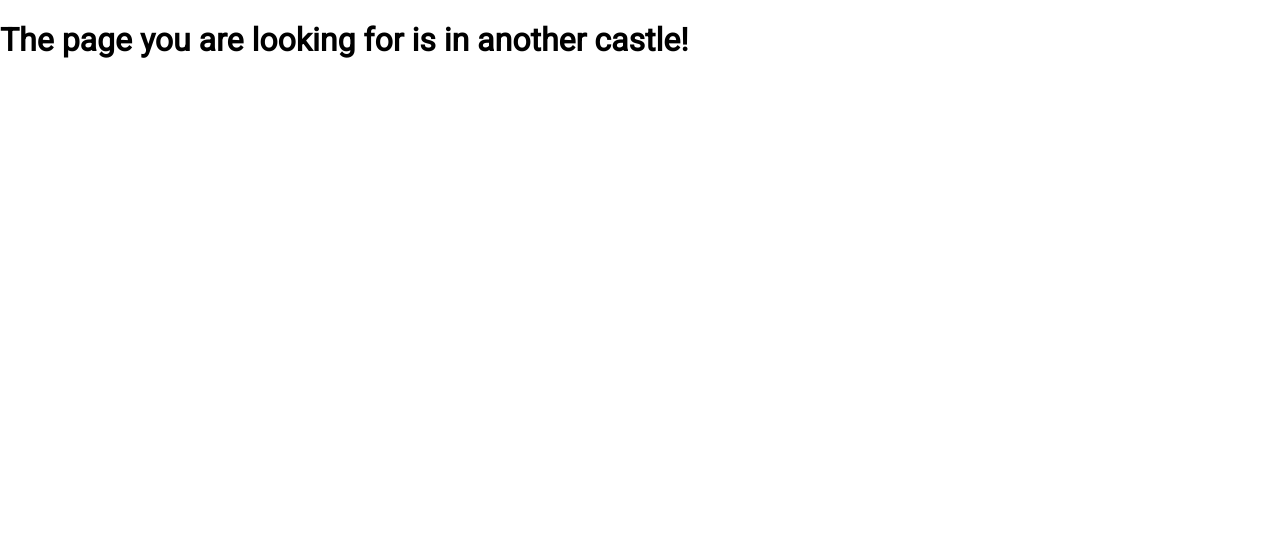
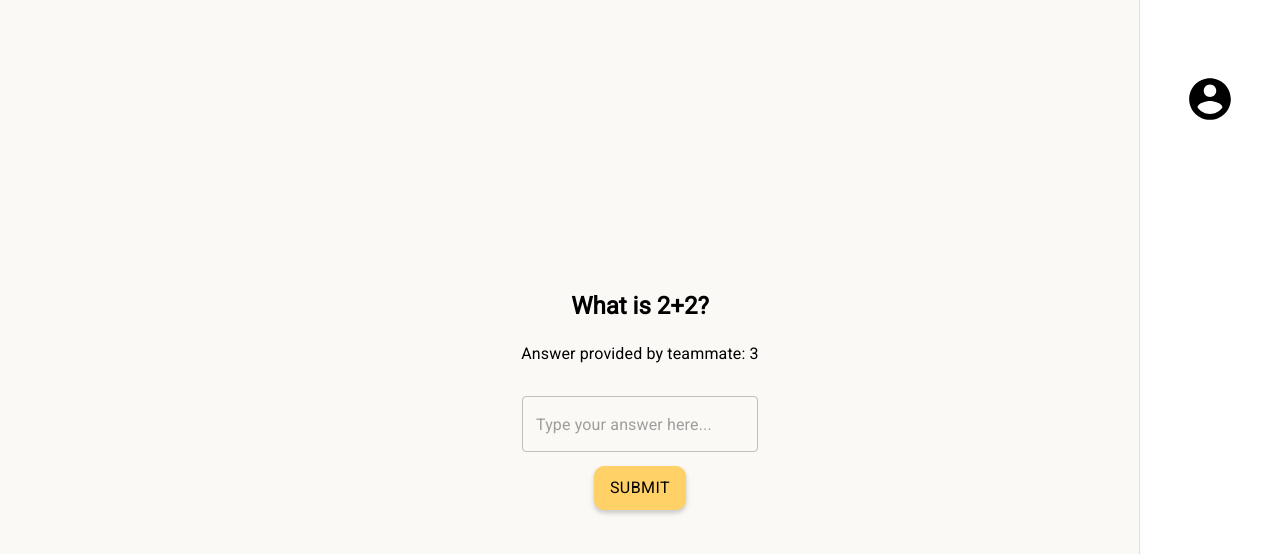
Before and after one commit to joeychun/relay, a React app: page /problem in a window 1280 px wide. Shown: the top 554 px of the page. Built offline with nearby package versions, Linux system fonts and the light colour scheme; no server answers; the HTML template or start-up script is replaced by a standard one.

Commit message:
added basic problem page

```diff
--- a/client/src/components/App.tsx
+++ b/client/src/components/App.tsx
@@ -13,6 +13,7 @@ import "../utilities.css";
 import Lobby from "./pages/Lobby";
 import TeamCreate from "./pages/TeamCreate";
 import Team from "./pages/Team";
+import Problem from "./pages/Problem";
 
 const App = () => {
   const [userId, setUserId] = useState<string | undefined>(undefined);
@@ -61,6 +62,7 @@ const App = () => {
         <Route path="/lobby" element={<Lobby />} />
         <Route path="/team" element={<Team />} />
         <Route path="/team-create" element={<TeamCreate teamSize={2} />} />
+        <Route path="/problem" element={<Problem problem="What is 2+2?" prevAnswer={3} />} />
         <Route path="*" element={<NotFound />} />
       </Routes>
     </BrowserRouter>
--- /dev/null
+++ b/client/src/components/pages/Problem.tsx
@@ -0,0 +1,82 @@
+/** @jsx jsx */
+import { css, jsx } from '@emotion/react';
+import React, { useState } from 'react';
+import Sidebar from '../Sidebar';
+import { Typography, TextField, Button } from '@mui/material';
+
+const styles = {
+  root: css`
+    display: flex;
+    min-height: 100vh;
+    background-color: #faf9f6;
+    color: #000000;
+    justify-content: center;
+    align-items: center;
+    flex-direction: column;
+  `,
+  problemContainer: css`
+    max-width: 600px;
+    text-align: center;
+    margin-bottom: 20px;
+  `,
+  problemText: css`
+    font-size: 24px;
+    font-weight: bold;
+    margin-bottom: 20px;
+  `,
+  textArea: css`
+    width: 20%;
+    height: 60px;
+    padding: 10px;
+    margin-bottom: 20px;
+    border-radius: 8px;
+    // border: 1px solid #ccc;
+    resize: none;
+    box-sizing: border-box;
+  `,
+  submitButton: css`
+    padding: 8px 16px;
+    background-color: #ffd166;
+    color: #000000;
+    font-size: 1rem;
+    border-radius: 10px;
+    border: none;
+    cursor: pointer;
+    box-shadow: 0px 3px 5px rgba(0, 0, 0, 0.2);
+  `,
+};
+
+const ProblemPage = ({ problem, prevAnswer }) => {
+  const [userAnswer, setUserAnswer] = useState('');
+
+  const handleSubmit = () => {
+    // Handle form submission, e.g., submit the user's answer to the server
+    console.log('User submitted answer:', userAnswer);
+  };
+
+  return (
+    <div css={styles.root}>
+      <div css={styles.problemContainer}>
+        <Typography variant="h5" css={styles.problemText}>{problem}</Typography>
+        {prevAnswer && (
+          <Typography variant="body1">Answer provided by teammate: {prevAnswer}</Typography>
+        )}
+      </div>
+      <TextField
+        multiline
+        rows={1}
+        variant="outlined"
+        placeholder="Type your answer here..."
+        value={userAnswer}
+        onChange={(e) => setUserAnswer(e.target.value)}
+        css={styles.textArea}
+      />
+      <Button variant="contained" onClick={handleSubmit} css={styles.submitButton}>
+        Submit
+      </Button>
+      <Sidebar />
+    </div>
+  );
+};
+
+export default ProblemPage;
```
